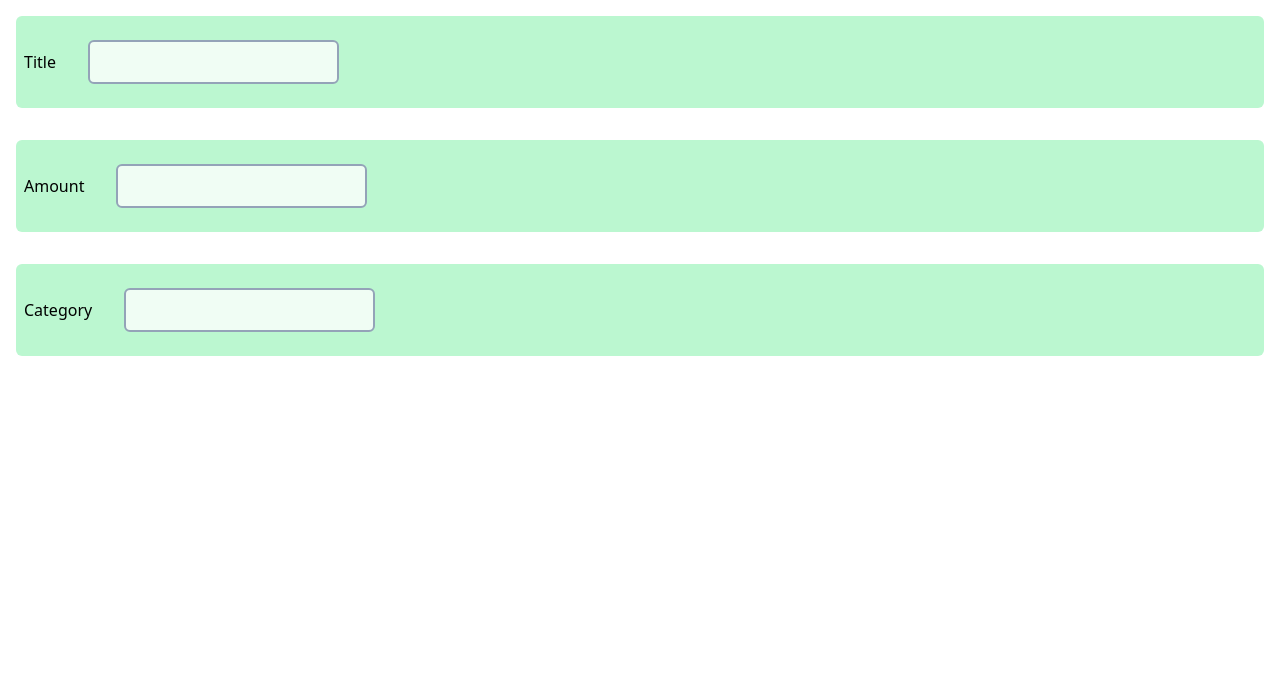
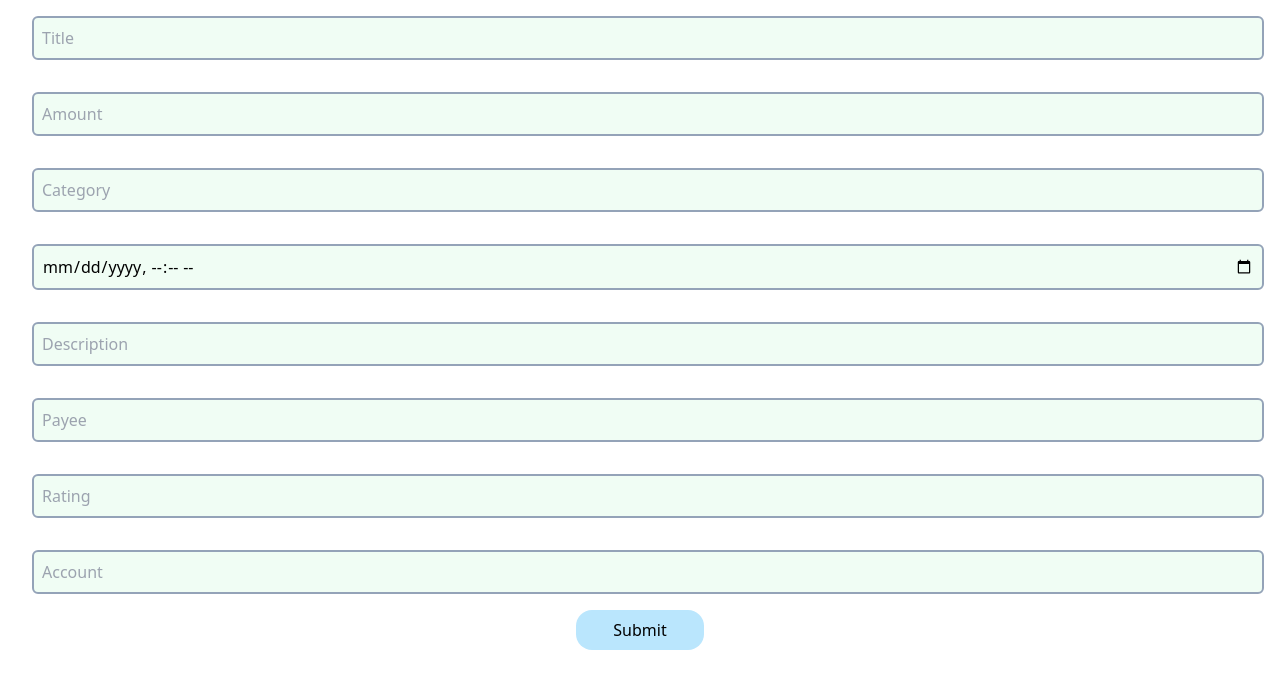
Before and after one commit to akhiln28/expense-manager-frontend, a Next.js app: page /expenses/add in a window 1280 px wide. Shown: the top 688 px of the page. Built offline with nearby package versions, Linux system fonts and the light colour scheme.

Commit message:
Add form for creating expense

```diff
--- a/pages/expenses/add.tsx
+++ b/pages/expenses/add.tsx
@@ -1,20 +1,79 @@
 export default function Add() {
+    const handleSubmit = async (e: React.FormEvent<HTMLFormElement>) => {
+        e.preventDefault();
+        const formData = new FormData(e.currentTarget);
+        const data = {
+            title: formData.get('title') as string,
+            amount: formData.get('amount') as string,
+            date: formData.get('date') as string,
+            category: formData.get('category') as string,
+            description: formData.get('description') as string,
+            payee: formData.get('payee') as string,
+            rating: formData.get('rating') as string,
+            account: formData.get('account') as string,
+        };
+        const apiUrl = 'https://pro-expense-manager.herokuapp.com/expense/';
+        let options = {
+            method: 'POST',
+            body: JSON.stringify(data),
+            headers: {
+                'Content-Type': 'application/json'
+            }
+        };
+        try {
+            const res = await fetch(apiUrl, options);
+            const json = await res.json();
+            console.log(json);
+        }
+        catch (err) {
+            alert(err);
+        }
+    }
     return (
         <div className="flex flex-col">
-            <form >
+            <form onSubmit={handleSubmit}>
                 <div className="flex flex-col">
-                    <label className="m-4 p-2 bg-green-200 rounded-md">
-                        <span className="">Title</span>
-                        <input type="text" className="m-4 p-2 ml-8 bg-green-50 border-2 border-slate-400 rounded-md" />
-                    </label>
-                    <label className="m-4 p-2 bg-green-200 rounded-md">
-                        Amount
-                        <input type="text" className="m-4 p-2 ml-8 bg-green-50 border-2 border-slate-400 rounded-md" />
-                    </label>
-                    <label className="m-4 p-2 bg-green-200 rounded-md">
-                        Category
-                        <input type="text" className="m-4 p-2 ml-8 bg-green-50 border-2 border-slate-400 rounded-md" />
-                    </label>
+                    <input type="text" placeholder="Title"
+                           required={true}
+                           minLength={3}
+                           id={'title'}
+                           className="m-4 p-2 ml-8 bg-green-50 border-2 border-slate-400 rounded-md"/>
+                    <input type="number" placeholder="Amount"
+                           required={true}
+                           min={0}
+                           id={'amount'}
+                           className="m-4 p-2 ml-8 bg-green-50 border-2 border-slate-400 rounded-md"/>
+                    <input type="text" placeholder="Category"
+                           required={true}
+                           minLength={3}
+                           id={'category'}
+                           className="m-4 p-2 ml-8 bg-green-50 border-2 border-slate-400 rounded-md"/>
+                    <input type="datetime-local" placeholder="Date"
+                           required={true}
+                           id={'date'}
+                           className="m-4 p-2 ml-8 bg-green-50 border-2 border-slate-400 rounded-md"/>
+                    <input type="text" placeholder="Description"
+                           required={true}
+                           minLength={3}
+                           id={'description'}
+                           className="m-4 p-2 ml-8 bg-green-50 border-2 border-slate-400 rounded-md"/>
+                    <input type="text" placeholder="Payee"
+                           required={true}
+                           minLength={3}
+                           id={'payee'}
+                           className="m-4 p-2 ml-8 bg-green-50 border-2 border-slate-400 rounded-md"/>
+                    <input type={'number'} placeholder={'Rating'}
+                           required={true}
+                           min={1}
+                           max={10}
+                           id={'rating'}
+                           className="m-4 p-2 ml-8 bg-green-50 border-2 border-slate-400 rounded-md"/>
+                    <input type={'text'} placeholder={'Account'}
+                            required={true}
+                            minLength={3}
+                            id={'account'}
+                            className="m-4 p-2 ml-8 bg-green-50 border-2 border-slate-400 rounded-md"/>
+                    <button type={'submit'} className={'p-2 m-auto w-32 bg-sky-200 rounded-2xl'}>Submit</button>
                 </div>
             </form>
         </div>
```
